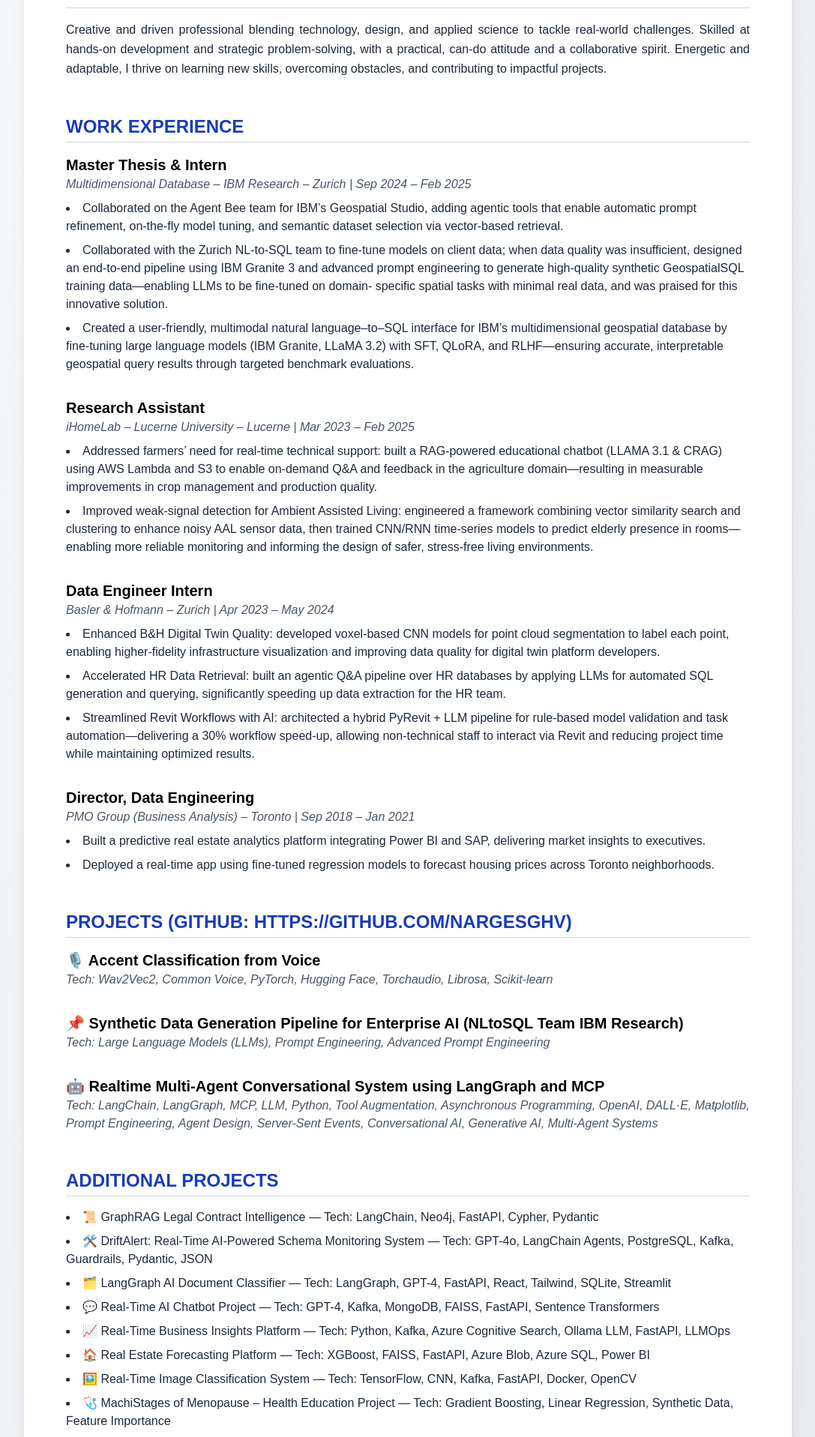
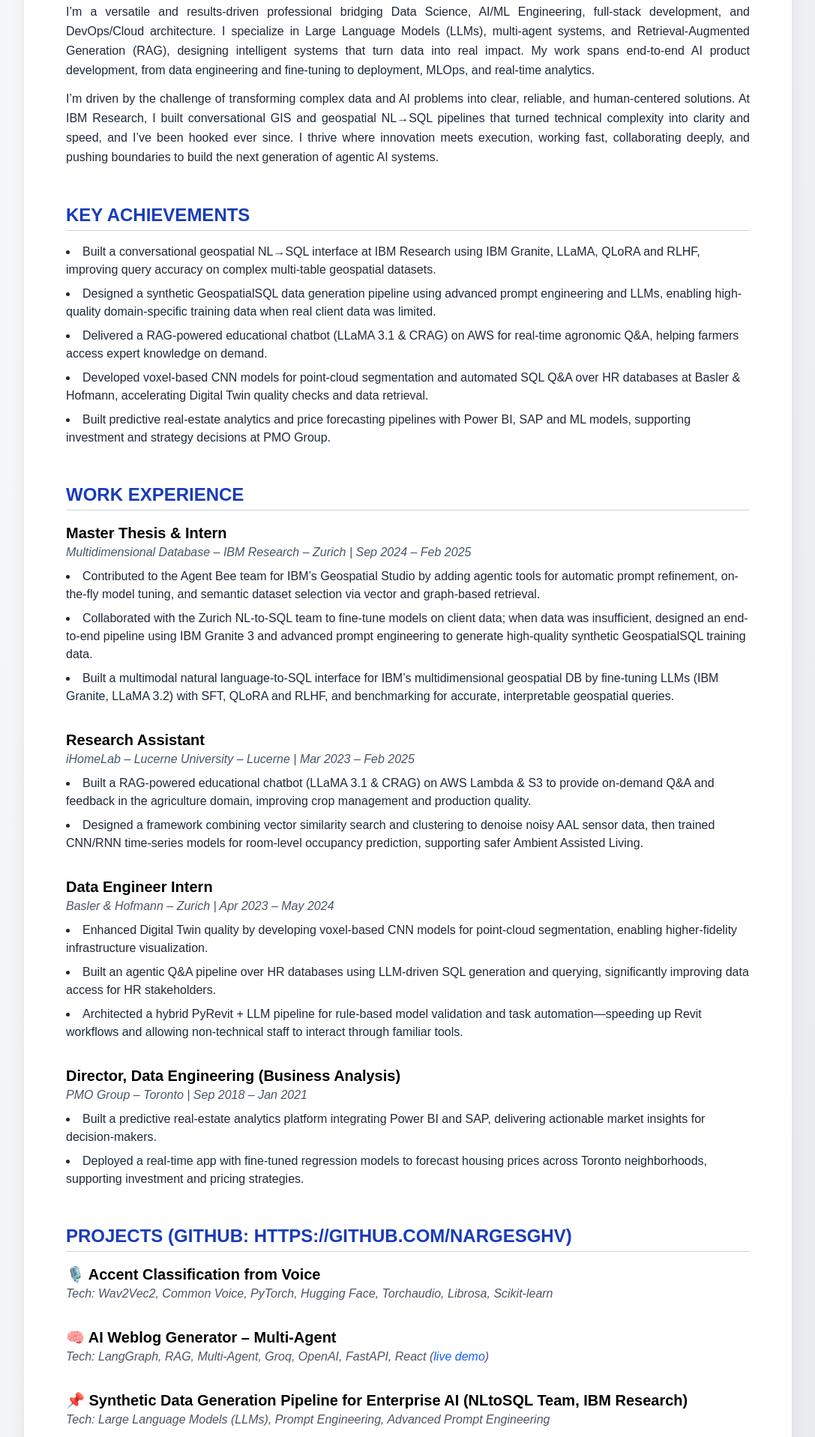
Before and after one commit to nargesghv/my-cv-site, a Next.js app: page /cv in a window 1280 px wide. Shown: the part 783-2700 px from the top of the page at 75% size, without its empty margins (96-1183 px from the left). Built offline with nearby package versions, Linux system fonts and the light colour scheme.

Commit message:
Update page.tsx

```diff
--- a/src/app/cv/page.tsx
+++ b/src/app/cv/page.tsx
@@ -29,7 +29,7 @@
             NARGES VAHDANI
           </h1>
           <h2 className="text-sm md:text-base text-gray-600 dark:text-gray-300">
-            DATA SCIENTIST &amp; AI ENGINEER
+            ML ENGINEER &amp; DATA SCIENTIST
           </h2>
         </div>
         <div className="flex gap-4 items-center">
@@ -70,21 +70,21 @@
               NARGES VAHDANI
             </h1>
             <h2 className="text-lg font-medium text-gray-700 dark:text-gray-300">
-              DATA SCIENTIST &amp; AI ENGINEER
+              ML Engineer • Multi-Agent Systems • RAG • LLMs
             </h2>
           </div>
           <div className="text-center space-y-1">
             <p className="text-md md:text-lg text-gray-700 dark:text-gray-300">
-              Nationality: Canadian | Work Permit: L permit (Post-Study Job Search – Swiss Graduate)
+              Nationality: Canadian &nbsp;|&nbsp; Swiss Work Permit: B
             </p>
             <p className="text-md md:text-lg text-gray-700 dark:text-gray-300">
-              📞 +41 76 270 04 40&nbsp;|&nbsp;📧{' '}
+              📞 +49 163 184 1802&nbsp;|&nbsp;📧{' '}
               <a href="mailto:nargesvahdani@gmail.com" className="text-blue-600 hover:underline">
                 nargesvahdani@gmail.com
               </a>
             </p>
             <p className="text-md md:text-lg text-gray-700 dark:text-gray-300">
-              📍 8952 Zurich, Switzerland
+              📍 Sadlenweg 10, 8055 Zurich, Switzerland
             </p>
             <p className="text-md md:text-lg text-gray-700 dark:text-gray-300">
               🔗{' '}
@@ -115,9 +115,6 @@
                 github.com/nargesghv
               </a>
             </p>
-            <p className="text-sm italic text-gray-500 dark:text-gray-400">
-              *May qualify for the precedence rule waiver under Art. 21 Abs. 3 AuG
-            </p>
           </div>
           <div className="flex justify-center space-x-4 pt-2 print:hidden">
             <a
@@ -136,17 +133,59 @@
           </div>
         </header>
 
-        {/* Summary */}
+        {/* Summary (About) */}
         <section>
           <h2 className="text-2xl font-semibold border-b border-gray-300 pb-1 mb-4 text-blue-800 dark:text-blue-300">
             SUMMARY
           </h2>
+          <p className="text-justify text-gray-800 dark:text-gray-300 leading-relaxed mb-3">
+            I’m a versatile and results-driven professional bridging Data Science, AI/ML Engineering,
+            full-stack development, and DevOps/Cloud architecture. I specialize in Large Language
+            Models (LLMs), multi-agent systems, and Retrieval-Augmented Generation (RAG), designing
+            intelligent systems that turn data into real impact. My work spans end-to-end AI product
+            development, from data engineering and fine-tuning to deployment, MLOps, and real-time
+            analytics.
+          </p>
           <p className="text-justify text-gray-800 dark:text-gray-300 leading-relaxed">
-            Creative and driven professional blending technology, design, and applied science to tackle real-world
-            challenges. Skilled at hands-on development and strategic problem-solving, with a practical, can-do attitude
-            and a collaborative spirit. Energetic and adaptable, I thrive on learning new skills, overcoming obstacles,
-            and contributing to impactful projects.
+            I’m driven by the challenge of transforming complex data and AI problems into clear,
+            reliable, and human-centered solutions. At IBM Research, I built conversational GIS and
+            geospatial NL→SQL pipelines that turned technical complexity into clarity and speed, and
+            I’ve been hooked ever since. I thrive where innovation meets execution, working fast,
+            collaborating deeply, and pushing boundaries to build the next generation of agentic AI
+            systems.
           </p>
+        </section>
+
+        {/* Key Achievements */}
+        <section>
+          <h2 className="text-2xl font-semibold border-b border-gray-300 pb-1 mb-4 text-blue-800 dark:text-blue-300">
+            KEY ACHIEVEMENTS
+          </h2>
+          <ul className="list-disc list-inside text-gray-800 dark:text-gray-300 space-y-2">
+            <li>
+              Built a conversational geospatial NL→SQL interface at IBM Research using IBM Granite,
+              LLaMA, QLoRA and RLHF, improving query accuracy on complex multi-table geospatial
+              datasets.
+            </li>
+            <li>
+              Designed a synthetic GeospatialSQL data generation pipeline using advanced prompt
+              engineering and LLMs, enabling high-quality domain-specific training data when real
+              client data was limited.
+            </li>
+            <li>
+              Delivered a RAG-powered educational chatbot (LLaMA 3.1 &amp; CRAG) on AWS for real-time
+              agronomic Q&amp;A, helping farmers access expert knowledge on demand.
+            </li>
+            <li>
+              Developed voxel-based CNN models for point-cloud segmentation and automated SQL Q&amp;A
+              over HR databases at Basler &amp; Hofmann, accelerating Digital Twin quality checks and
+              data retrieval.
+            </li>
+            <li>
+              Built predictive real-estate analytics and price forecasting pipelines with Power BI,
+              SAP and ML models, supporting investment and strategy decisions at PMO Group.
+            </li>
+          </ul>
         </section>
 
         {/* Work Experience */}
@@ -163,19 +202,20 @@
               </p>
               <ul className="list-disc list-inside mt-2 text-gray-800 dark:text-gray-300 space-y-2">
                 <li>
-                  Collaborated on the Agent Bee team for IBM’s Geospatial Studio, adding agentic tools that enable automatic
-                  prompt refinement, on-the-fly model tuning, and semantic dataset selection via vector-based retrieval.
+                  Contributed to the Agent Bee team for IBM’s Geospatial Studio by adding agentic tools
+                  for automatic prompt refinement, on-the-fly model tuning, and semantic dataset
+                  selection via vector and graph-based retrieval.
                 </li>
                 <li>
-                  Collaborated with the Zurich NL-to-SQL team to fine-tune models on client data; when data quality was
-                  insufficient, designed an end-to-end pipeline using IBM Granite 3 and advanced prompt engineering to
-                  generate high-quality synthetic GeospatialSQL training data—enabling LLMs to be fine-tuned on domain-
-                  specific spatial tasks with minimal real data, and was praised for this innovative solution.
+                  Collaborated with the Zurich NL-to-SQL team to fine-tune models on client data; when
+                  data was insufficient, designed an end-to-end pipeline using IBM Granite 3 and
+                  advanced prompt engineering to generate high-quality synthetic GeospatialSQL
+                  training data.
                 </li>
                 <li>
-                  Created a user-friendly, multimodal natural language–to–SQL interface for IBM’s multidimensional geospatial
-                  database by fine-tuning large language models (IBM Granite, LLaMA 3.2) with SFT, QLoRA, and RLHF—ensuring
-                  accurate, interpretable geospatial query results through targeted benchmark evaluations.
+                  Built a multimodal natural language-to-SQL interface for IBM’s multidimensional
+                  geospatial DB by fine-tuning LLMs (IBM Granite, LLaMA 3.2) with SFT, QLoRA and RLHF,
+                  and benchmarking for accurate, interpretable geospatial queries.
                 </li>
               </ul>
             </div>
@@ -188,14 +228,14 @@
               </p>
               <ul className="list-disc list-inside mt-2 text-gray-800 dark:text-gray-300 space-y-2">
                 <li>
-                  Addressed farmers’ need for real-time technical support: built a RAG-powered educational chatbot (LLAMA 3.1 & CRAG)
-                  using AWS Lambda and S3 to enable on-demand Q&amp;A and feedback in the agriculture domain—resulting in measurable
-                  improvements in crop management and production quality.
+                  Built a RAG-powered educational chatbot (LLaMA 3.1 &amp; CRAG) on AWS Lambda &amp; S3 to
+                  provide on-demand Q&amp;A and feedback in the agriculture domain, improving crop
+                  management and production quality.
                 </li>
                 <li>
-                  Improved weak-signal detection for Ambient Assisted Living: engineered a framework combining vector similarity
-                  search and clustering to enhance noisy AAL sensor data, then trained CNN/RNN time-series models to predict elderly
-                  presence in rooms—enabling more reliable monitoring and informing the design of safer, stress-free living environments.
+                  Designed a framework combining vector similarity search and clustering to denoise
+                  noisy AAL sensor data, then trained CNN/RNN time-series models for room-level
+                  occupancy prediction, supporting safer Ambient Assisted Living.
                 </li>
               </ul>
             </div>
@@ -208,33 +248,35 @@
               </p>
               <ul className="list-disc list-inside mt-2 text-gray-800 dark:text-gray-300 space-y-2">
                 <li>
-                  Enhanced B&amp;H Digital Twin Quality: developed voxel-based CNN models for point cloud segmentation to label each point,
-                  enabling higher-fidelity infrastructure visualization and improving data quality for digital twin platform developers.
+                  Enhanced Digital Twin quality by developing voxel-based CNN models for point-cloud
+                  segmentation, enabling higher-fidelity infrastructure visualization.
                 </li>
                 <li>
-                  Accelerated HR Data Retrieval: built an agentic Q&amp;A pipeline over HR databases by applying LLMs for automated SQL
-                  generation and querying, significantly speeding up data extraction for the HR team.
+                  Built an agentic Q&amp;A pipeline over HR databases using LLM-driven SQL generation and
+                  querying, significantly improving data access for HR stakeholders.
                 </li>
                 <li>
-                  Streamlined Revit Workflows with AI: architected a hybrid PyRevit + LLM pipeline for rule-based model validation and task
-                  automation—delivering a 30% workflow speed-up, allowing non-technical staff to interact via Revit and reducing project time
-                  while maintaining optimized results.
+                  Architected a hybrid PyRevit + LLM pipeline for rule-based model validation and task
+                  automation—speeding up Revit workflows and allowing non-technical staff to interact
+                  through familiar tools.
                 </li>
               </ul>
             </div>
 
             {/* PMO Group */}
             <div>
-              <h3 className="text-xl font-bold">Director, Data Engineering</h3>
+              <h3 className="text-xl font-bold">Director, Data Engineering (Business Analysis)</h3>
               <p className="italic text-gray-600 dark:text-gray-400">
-                PMO Group (Business Analysis) – Toronto | Sep 2018 – Jan 2021
+                PMO Group – Toronto | Sep 2018 – Jan 2021
               </p>
               <ul className="list-disc list-inside mt-2 text-gray-800 dark:text-gray-300 space-y-2">
                 <li>
-                  Built a predictive real estate analytics platform integrating Power BI and SAP, delivering market insights to executives.
+                  Built a predictive real-estate analytics platform integrating Power BI and SAP,
+                  delivering actionable market insights for decision-makers.
                 </li>
                 <li>
-                  Deployed a real-time app using fine-tuned regression models to forecast housing prices across Toronto neighborhoods.
+                  Deployed a real-time app with fine-tuned regression models to forecast housing
+                  prices across Toronto neighborhoods, supporting investment and pricing strategies.
                 </li>
               </ul>
             </div>
@@ -255,17 +297,36 @@
             </div>
             <div>
               <h3 className="text-xl font-bold">
-                📌 Synthetic Data Generation Pipeline for Enterprise AI (NLtoSQL Team IBM Research)
+                🧠 AI Weblog Generator – Multi-Agent
+              </h3>
+              <p className="italic text-gray-600 dark:text-gray-400">
+                Tech: LangGraph, RAG, Multi-Agent, Groq, OpenAI, FastAPI, React{' '}
+                (<a
+                  href="https://ai-powered-blog-generator.netlify.app/"
+                  target="_blank"
+                  rel="noopener noreferrer"
+                  className="text-blue-600 hover:underline"
+                >
+                  live demo
+                </a>
+                )
+              </p>
+            </div>
+            <div>
+              <h3 className="text-xl font-bold">
+                📌 Synthetic Data Generation Pipeline for Enterprise AI (NLtoSQL Team, IBM Research)
               </h3>
               <p className="italic text-gray-600 dark:text-gray-400">
                 Tech: Large Language Models (LLMs), Prompt Engineering, Advanced Prompt Engineering
               </p>
             </div>
             <div>
-              <h3 className="text-xl font-bold">🤖 Realtime Multi-Agent Conversational System using LangGraph and MCP</h3>
+              <h3 className="text-xl font-bold">
+                🤖 Realtime Multi-Agent Conversational System using LangGraph and MCP
+              </h3>
               <p className="italic text-gray-600 dark:text-gray-400">
-                Tech: LangChain, LangGraph, MCP, LLM, Python, Tool Augmentation, Asynchronous Programming, OpenAI, DALL·E,
-                Matplotlib, Prompt Engineering, Agent Design, Server-Sent Events, Conversational AI, Generative AI, Multi-Agent Systems
+                Tech: LangChain, LangGraph, MCP, LLM, Python, Tool Augmentation, Async Programming,
+                OpenAI, DALL·E, Matplotlib, Prompt Engineering, Agent Design, SSE, Conversational AI
               </p>
             </div>
           </div>
@@ -278,29 +339,36 @@
           </h2>
           <ul className="list-disc list-inside text-gray-800 dark:text-gray-300 space-y-2">
             <li>
-              📜 GraphRAG Legal Contract Intelligence — Tech: LangChain, Neo4j, FastAPI, Cypher, Pydantic
+              📜 GraphRAG Legal Contract Intelligence — Tech: LangChain, Neo4j, FastAPI, Cypher,
+              Pydantic
             </li>
             <li>
-              🛠️ DriftAlert: Real-Time AI-Powered Schema Monitoring System — Tech: GPT-4o, LangChain Agents, PostgreSQL, Kafka,
-              Guardrails, Pydantic, JSON
+              🛠️ DriftAlert: Real-Time AI-Powered Schema Monitoring — Tech: GPT-4o, LangChain
+              Agents, PostgreSQL, Kafka, Guardrails, Pydantic, JSON
             </li>
             <li>
-              🗂️ LangGraph AI Document Classifier — Tech: LangGraph, GPT-4, FastAPI, React, Tailwind, SQLite, Streamlit
+              🗂️ LangGraph AI Document Classifier — Tech: LangGraph, GPT-4, FastAPI, React,
+              Tailwind, SQLite, Streamlit
             </li>
             <li>
-              💬 Real-Time AI Chatbot Project — Tech: GPT-4, Kafka, MongoDB, FAISS, FastAPI, Sentence Transformers
+              💬 Real-Time AI Chatbot — Tech: GPT-4, Kafka, MongoDB, FAISS, FastAPI, Sentence
+              Transformers
             </li>
             <li>
-              📈 Real-Time Business Insights Platform — Tech: Python, Kafka, Azure Cognitive Search, Ollama LLM, FastAPI, LLMOps
+              📈 Real-Time Business Insights Platform — Tech: Python, Kafka, Azure Cognitive Search,
+              Ollama LLM, FastAPI, LLMOps
             </li>
             <li>
-              🏠 Real Estate Forecasting Platform — Tech: XGBoost, FAISS, FastAPI, Azure Blob, Azure SQL, Power BI
+              🏠 Real Estate Forecasting Platform — Tech: XGBoost, FAISS, FastAPI, Azure Blob,
+              Azure SQL, Power BI
             </li>
             <li>
-              🖼️ Real-Time Image Classification System — Tech: TensorFlow, CNN, Kafka, FastAPI, Docker, OpenCV
+              🖼️ Real-Time Image Classification System — Tech: TensorFlow, CNN, Kafka, FastAPI,
+              Docker, OpenCV
             </li>
             <li>
-              🩺 MachiStages of Menopause – Health Education Project — Tech: Gradient Boosting, Linear Regression, Synthetic Data, Feature Importance
+              🩺 MachiStages of Menopause – Health Education — Tech: Gradient Boosting, Linear
+              Regression, Synthetic Data, Feature Importance
             </li>
           </ul>
         </section>
@@ -311,14 +379,10 @@
             AWARDS &amp; CERTIFICATION
           </h2>
           <ul className="list-disc list-inside text-gray-800 dark:text-gray-300 space-y-2">
+            <li>Python Programming Certificate (2020) — EDUCBA Python Institute, Toronto, Canada</li>
+            <li>Certificate in AWS Cloud Architect (2018) — Metro College of Technology, Toronto</li>
             <li>
-              Python Programming Certificate (2020) — EDUCBA Python Institute, Toronto, Canada
-            </li>
-            <li>
-              Certificate in AWS Cloud Architect (2018) — Metro College of Technology, Toronto, Canada
-            </li>
-            <li>
-              Professional Diploma in Interior/Fashion Design (2012) — George Brown College, Toronto, Canada
+              Professional Diploma in Interior/Fashion Design (2012) — George Brown College, Toronto
             </li>
           </ul>
         </section>
@@ -330,10 +394,12 @@
           </h2>
           <ul className="list-disc list-inside text-gray-800 dark:text-gray-300 space-y-2">
             <li>
-              Master of Science in Data Science — HSLU (Lucerne University of Applied Sciences) | Sep 2022 – Feb 2025
+              Master of Science in Data Science — HSLU (Lucerne University of Applied Sciences) |
+              Sep 2022 – Feb 2025
             </li>
             <li>
-              Bachelor of Engineering in Electrical Engineering (Automation &amp; Control Systems) — IKIU | Sep 2007 – Jan 2011
+              Bachelor of Engineering in Electrical Engineering (Automation &amp; Control Systems) —
+              IKIU | Sep 2007 – Jan 2011
             </li>
           </ul>
         </section>
@@ -343,23 +409,70 @@
           <h2 className="text-2xl font-semibold border-b border-gray-300 pb-1 mb-4 text-blue-800 dark:text-blue-300">
             SKILLS
           </h2>
-          <ul className="columns-2 md:columns-3 gap-4 list-disc list-inside text-gray-800 dark:text-gray-300 space-y-1">
-            <li>AI/ML: GPT-4, LLaMA, Hugging Face, PyTorch, TensorFlow, Scikit-learn, RLHF, QLoRA, Wav2Vec2</li>
-            <li>GenAI &amp; Agents: LangChain, LangGraph, OpenAI Assistants API, RAG, GraphRAG, Prompt Engineering</li>
-            <li>Computer Vision: YOLOv8, OpenCV, 3D Reconstruction, SLAM, Image-to-Text, WebXR, Unity3D</li>
-            <li>Data Engineering: Kafka, Airflow, FastAPI, Docker, Kubernetes, PostgreSQL, MongoDB, DBT</li>
-            <li>MLOps &amp; Deployment: CI/CD (GitHub Actions), Azure, GCP (Vertex AI, BigQuery), AWS (SageMaker)</li>
-            <li>Analytics &amp; BI: Power BI, Streamlit, SQL, Experiment Design, A/B Testing, Feature Importance</li>
-            <li>NLP &amp; Search: Text-to-SQL, Semantic Search, pgvector, Neo4j, Cypher, LangChain Tools</li>
-            <li>Software Dev: REST APIs, Pydantic, JSON, Jupyter, React (basic integration)</li>
-            <li>Soft Skills: Technical leadership, agile mindset, cross-functional teamwork, mentoring</li>
-            <li>Languages: English (fluent)</li>
+          <ul className="list-disc list-inside text-gray-800 dark:text-gray-300 space-y-1">
+            <li>
+              <strong>AI/ML:</strong> GPT-4, LLaMA, Hugging Face, PyTorch, TensorFlow, Scikit-learn,
+              RLHF, QLoRA, Wav2Vec2
+            </li>
+            <li>
+              <strong>GenAI &amp; Agents:</strong> LangChain, LangGraph, OpenAI Assistants API, RAG,
+              GraphRAG, Prompt Engineering
+            </li>
+            <li>
+              <strong>Computer Vision:</strong> YOLOv8, OpenCV, 3D Reconstruction, SLAM, Image-to-Text,
+              WebXR, Unity3D
+            </li>
+            <li>
+              <strong>Data Engineering:</strong> Kafka, Airflow, FastAPI, Docker, Kubernetes,
+              PostgreSQL, MongoDB, DBT
+            </li>
+            <li>
+              <strong>MLOps &amp; Deployment:</strong> CI/CD (GitHub Actions), Azure, GCP (Vertex AI,
+              BigQuery), AWS (SageMaker)
+            </li>
+            <li>
+              <strong>Analytics &amp; BI:</strong> Power BI, Streamlit, SQL, Experiment Design, A/B
+              Testing, Feature Importance
+            </li>
+            <li>
+              <strong>NLP &amp; Search:</strong> Text-to-SQL, Semantic Search, pgvector, Neo4j, Cypher,
+              LangChain Tools
+            </li>
+            <li>
+              <strong>Software Dev:</strong> REST APIs, Pydantic, JSON, Jupyter, React (basic
+              integration)
+            </li>
           </ul>
+        </section>
+
+        {/* Soft Skills / Hobbies / Languages */}
+        <section>
+          <h2 className="text-2xl font-semibold border-b border-gray-300 pb-1 mb-4 text-blue-800 dark:text-blue-300">
+            SOFT SKILLS, HOBBIES &amp; LANGUAGES
+          </h2>
+          <div className="space-y-3 text-gray-800 dark:text-gray-300">
+            <p>
+              <strong>Soft Skills:</strong> Creative &amp; Innovative, Positive Attitude &amp; Empathy,
+              People-oriented &amp; Relationship-builder, Team Player &amp; Adaptable, Strong Sense of
+              Responsibility, Unwavering Work Ethic, Energetic &amp; Heartfelt.
+            </p>
+            <p>
+              <strong>Hobbies &amp; Interests:</strong> Sports (beach volleyball, skiing, hiking in the
+              Swiss Alps), painting, sculpting, watching great films, reading books, and listening
+              to podcasts on astronomy, philosophy, quantum physics, and evolution.
+            </p>
+            <p>
+              <strong>Languages:</strong> English (Fluent), Farsi (Native), German (Basic A1 — actively
+              improving).
+            </p>
+          </div>
         </section>
 
         {/* Footer */}
         <footer className="text-center py-10 mt-10 border-t border-gray-300 dark:border-gray-700">
-          <p className="text-sm mb-3">© {new Date().getFullYear()} Narges Vahdani. All rights reserved.</p>
+          <p className="text-sm mb-3">
+            © {new Date().getFullYear()} Narges Vahdani. All rights reserved.
+          </p>
           <div className="flex justify-center space-x-6">
             <a
               href="mailto:nargesvahdani@gmail.com"
```
